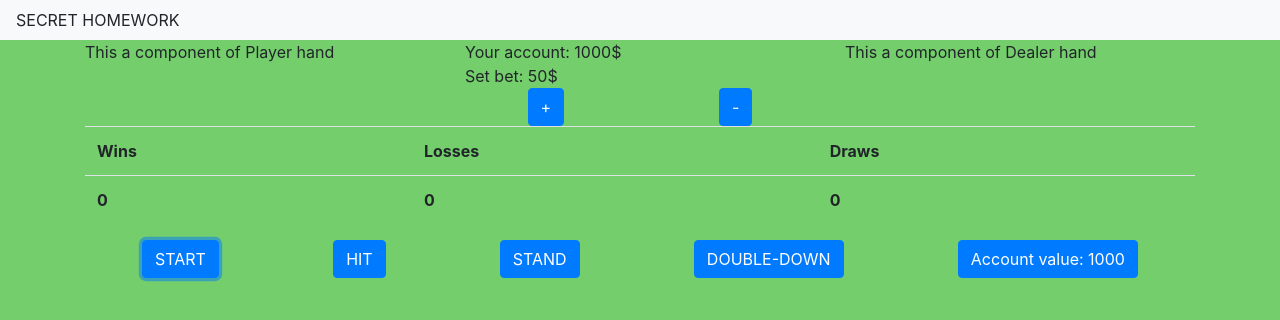
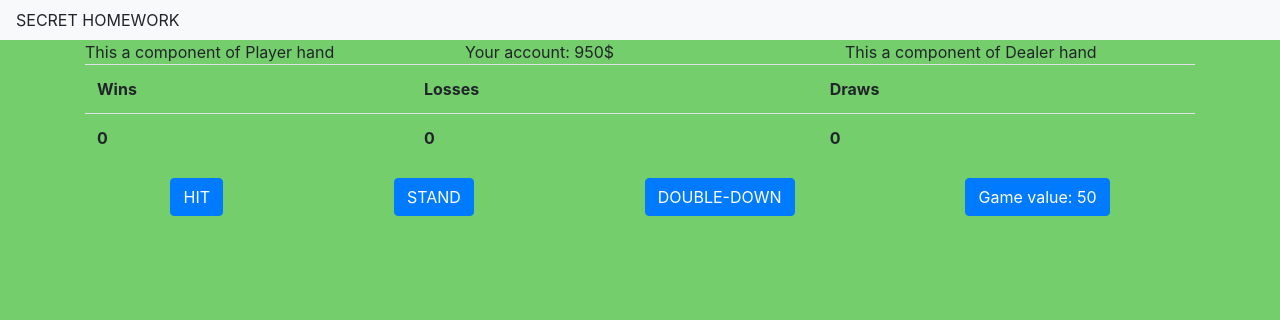
Before and after one commit to napiorkowskimarcin/411-SECRET, a Vue app: page / in a window 1280 px wide. Both pictures are taken after a click on the button "START". Shown: the top 320 px of the page. Built offline with nearby package versions, Linux system fonts and the light colour scheme.

Commit message:
STORE GET AND SET + STATE OF GAMEISRUNNING

```diff
--- a/src/components/CurrentGame.vue
+++ b/src/components/CurrentGame.vue
@@ -3,11 +3,11 @@
     Your account: <span>{{ accountValue }}</span
     >$
   </div>
-  <div>
+  <div v-if="!isGameRunning">
     Set bet: <span>{{ currentBet }}</span
     >$
   </div>
-  <div class="row d-flex justify-content-around">
+  <div class="row d-flex justify-content-around" v-if="!isGameRunning">
     <button class="btn btn-primary" @click="increaseBet">+</button>
     <button class="btn btn-primary" @click="decreaseBet">-</button>
   </div>
@@ -26,6 +26,7 @@ export default {
     return {
       // currentBet: 0,
       // accountValue: 0,
+      //isGameRunning: 0,
     };
   },
   computed: {
@@ -35,7 +36,11 @@ export default {
     accountValue() {
       return this.$store.getters.getCurrentAccount;
     },
+    isGameRunning() {
+      return this.$store.getters.getGameRunning;
+    },
   },
+
   methods: {
     increaseBet() {
       if (this.currentBet < this.accountValue) {
--- a/src/store/index.js
+++ b/src/store/index.js
@@ -4,6 +4,8 @@ export default createStore({
   state: {
     accountValue: 1000,
     currentBet: 50,
+    isGameRunning: false,
+    dealerMoney: 0,
   },
   mutations: {
     setBetPlus(state) {
@@ -12,11 +14,23 @@ export default createStore({
     setBetMinus(state) {
       state.currentBet -= 50;
     },
+    setDealerMoney(state, value) {
+      state.dealerMoney = value;
+      state.accountValue = state.accountValue - value;
+      //state.isGameRunning = !state.isGameRunning;
+      state.isGameRunning = true;
+    },
+    setDoubleDown(state) {
+      state.accountValue -= state.dealerMoney;
+      state.dealerMoney *= 2;
+    },
   },
   actions: {},
   modules: {},
   getters: {
     getCurrentBet: (state) => state.currentBet,
     getCurrentAccount: (state) => state.accountValue,
+    getGameRunning: (state) => state.isGameRunning,
+    getDealerMoney: (state) => state.dealerMoney,
   },
 });
--- a/src/views/Home.vue
+++ b/src/views/Home.vue
@@ -28,11 +28,16 @@
       </div>
     </div>
     <div class="row">
-      <div class="col d-flex justify-content-around">
-        <button class="btn btn-primary" @click="startGame">START</button>
+      <div v-if="isGameRunning" class="col d-flex justify-content-around">
         <button class="btn btn-primary">HIT</button>
         <button class="btn btn-primary">STAND</button>
-        <button class="btn btn-primary">DOUBLE-DOWN</button>
+        <button class="btn btn-primary" @click="doubleDown">DOUBLE-DOWN</button>
+        <div class="btn btn-primary">Game value: {{ gameValue }}</div>
+      </div>
+    </div>
+    <div class="row">
+      <div v-if="!isGameRunning" class="col d-flex justify-content-around">
+        <button class="btn btn-primary" @click="startGame">START</button>
         <div class="btn btn-primary">Account value: {{ accountValue }}</div>
       </div>
     </div>
@@ -53,12 +58,29 @@ export default {
     CurrentGame,
   },
   data() {
-    return {
-      accountValue: 0,
-    };
+    return {};
   },
-  mounted() {
-    this.accountValue = this.$store.getters.getCurrentAccount;
+  computed: {
+    isGameRunning() {
+      return this.$store.getters.getGameRunning;
+    },
+    accountValue() {
+      return this.$store.getters.getCurrentAccount;
+    },
+    gameValue() {
+      return this.$store.getters.getDealerMoney;
+    },
+  },
+
+  methods: {
+    startGame() {
+      console.log(this.isGameRunning);
+      this.$store.commit("setDealerMoney", this.$store.state.currentBet);
+      console.log(this.isGameRunning);
+    },
+    doubleDown() {
+      this.$store.commit("setDoubleDown");
+    },
   },
 };
 </script>
```
